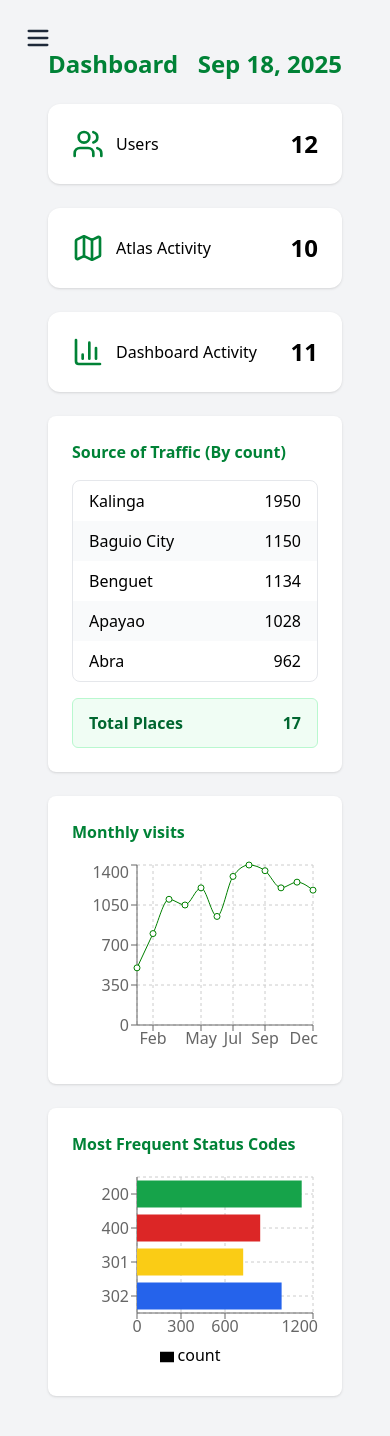
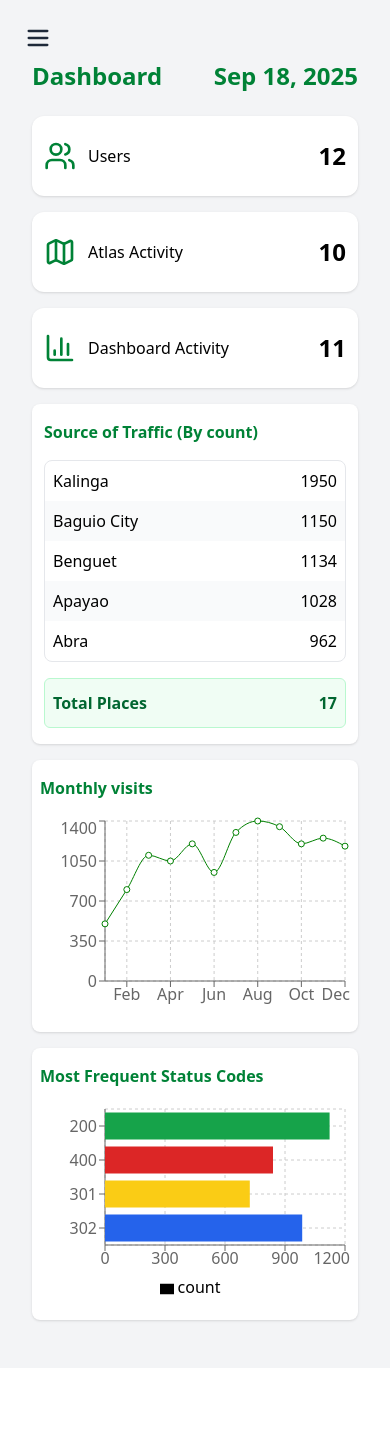
Before and after one commit to team-kotl/terramap-admin, a React (Vite) app: page / in a window 390 px wide. Shown: the top 1436 px of the page. After the commit the page ends 1368 px from the top, so only its background shows below. Built offline with nearby package versions, Linux system fonts and the light colour scheme.

Commit message:
Try Dashboard responsive

```diff
--- a/src/pages/Dashboard.jsx
+++ b/src/pages/Dashboard.jsx
@@ -45,9 +45,9 @@ const Dashboard = () => {
     ];
 
     return (
-        <div className="min-h-screen bg-gray-100 p-6">
+        <div className="min-h-screen bg-gray-100 px-2 md:px-6 py-6">
             {/* Header */}
-            <div className="flex justify-between items-center mb-6">
+            <div className="flex justify-between items-center mb-6 mt-3">
                 <h1 className="text-green-700 font-bold text-2xl">Dashboard</h1>
                 <p className="text-green-700 font-bold text-2xl">
                     {new Date().toLocaleDateString("en-US", {
@@ -59,8 +59,8 @@ const Dashboard = () => {
             </div>
 
             {/* Top Cards */}
-            <div className="grid grid-cols-1 md:grid-cols-3 gap-6 mb-6">
-                <div className="bg-white shadow rounded-xl p-6 flex items-center justify-between">
+            <div className="grid grid-rows-1 md:grid-cols-3 gap-4 mb-4">
+                <div className="bg-white shadow rounded-xl px-3 md:px-6 py-6 flex items-center justify-between ">
                     <div className="flex items-center gap-3">
                         <Users className="w-8 h-8 text-green-700" />
                         <span className="font-medium">Users</span>
@@ -68,7 +68,7 @@ const Dashboard = () => {
                     <span className="text-2xl font-bold">12</span>
                 </div>
 
-                <div className="bg-white shadow rounded-xl p-6 flex items-center justify-between">
+                <div className="bg-white shadow rounded-xl px-3 md:px-6 py-6 flex items-center justify-between">
                     <div className="flex items-center gap-3">
                         <Map className="w-8 h-8 text-green-700" />
                         <span className="font-medium">Atlas Activity</span>
@@ -76,7 +76,7 @@ const Dashboard = () => {
                     <span className="text-2xl font-bold">10</span>
                 </div>
 
-                <div className="bg-white shadow rounded-xl p-6 flex items-center justify-between">
+                <div className="bg-white shadow rounded-xl px-3 md:px-6 py-6 flex items-center justify-between">
                     <div className="flex items-center gap-3">
                         <BarChart3 className="w-8 h-8 text-green-700" />
                         <span className="font-medium">Dashboard Activity</span>
@@ -86,9 +86,9 @@ const Dashboard = () => {
             </div>
 
             {/* Grid layout */}
-            <div className="grid grid-cols-1 lg:grid-cols-2 gap-6">
+            <div className="grid grid-cols-1 lg:grid-cols-2 gap-4">
                 {/* Left column: Source of Traffic */}
-                <div className="bg-white shadow rounded-lg p-6 flex flex-col h-full">
+                <div className="bg-white shadow rounded-lg px-3 md:px-6 py-4 flex flex-col h-full">
                     <h2 className="text-green-700 font-semibold mb-4">
                         Source of Traffic (By count)
                     </h2>
@@ -103,28 +103,26 @@ const Dashboard = () => {
                                             key={idx}
                                             className="even:bg-gray-50 hover:bg-gray-100 transition"
                                         >
-                                            <td className="px-4 py-2">{item.place}</td>
-                                            <td className="px-4 py-2 text-right">{item.count}</td>
+                                            <td className="px-2 md:px-4 py-2">{item.place}</td>
+                                            <td className="px-2 md:px-4 py-2 text-right">{item.count}</td>
                                         </tr>
                                     ))}
                                 </tbody>
                             </table>
                         </div>
-
                     </div>
 
                     {/* Total Places with highlighted card style */}
-                    <div className="mt-4 bg-green-50 border border-green-200 rounded-md px-4 py-3 flex justify-between items-center font-semibold text-green-800">
+                    <div className="mt-4 bg-green-50 border border-green-200 rounded-md px-2 md:px-4 py-3 flex justify-between items-center font-semibold text-green-800">
                         <span>Total Places</span>
                         <span>17</span>
                     </div>
                 </div>
 
-
                 {/* Right column: stacked charts */}
-                <div className="flex flex-col gap-6">
+                <div className="flex flex-col gap-4">
                     {/* Monthly Visits */}
-                    <div className="bg-white shadow rounded-lg p-6">
+                    <div className="bg-white shadow rounded-lg px-2 md:px-6 py-4">
                         <h2 className="text-green-700 font-semibold mb-4">Monthly visits</h2>
                         <ResponsiveContainer width="100%" height={200}>
                             <LineChart data={monthlyVisits}>
@@ -138,7 +136,7 @@ const Dashboard = () => {
                     </div>
 
                     {/* Status Codes */}
-                    <div className="bg-white shadow rounded-lg p-6">
+                    <div className="bg-white shadow rounded-lg px-2 md:px-6 py-4">
                         <h2 className="text-green-700 font-semibold mb-4">
                             Most Frequent Status Codes
                         </h2>
@@ -154,7 +152,7 @@ const Dashboard = () => {
                                         <Cell
                                             key={`cell-${index}`}
                                             fill={
-                                                ["#16a34a", "#dc2626", "#facc15", "#2563eb"][index % 4] // pick colors
+                                                ["#16a34a", "#dc2626", "#facc15", "#2563eb"][index % 4]
                                             }
                                         />
                                     ))}
```
